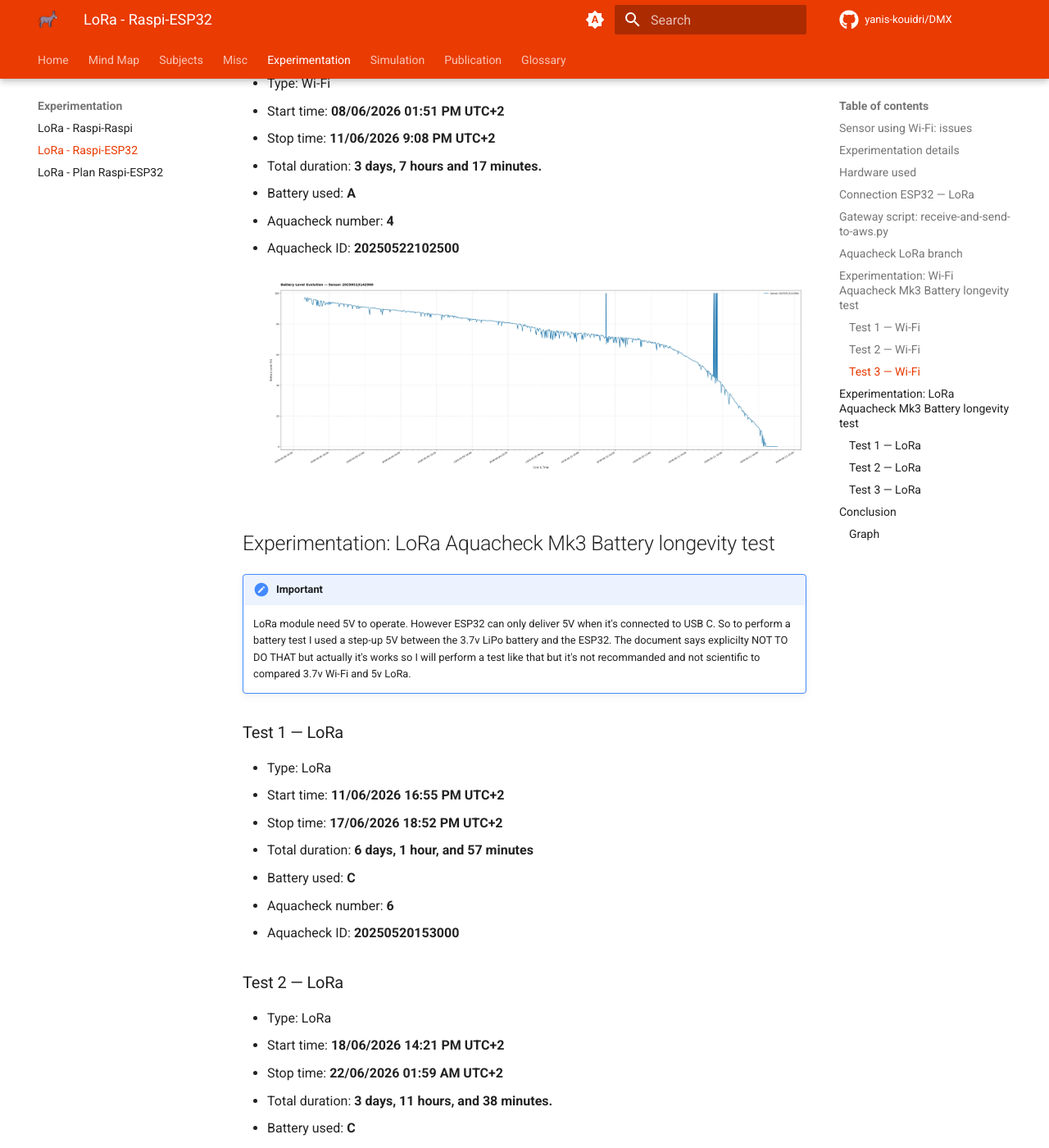
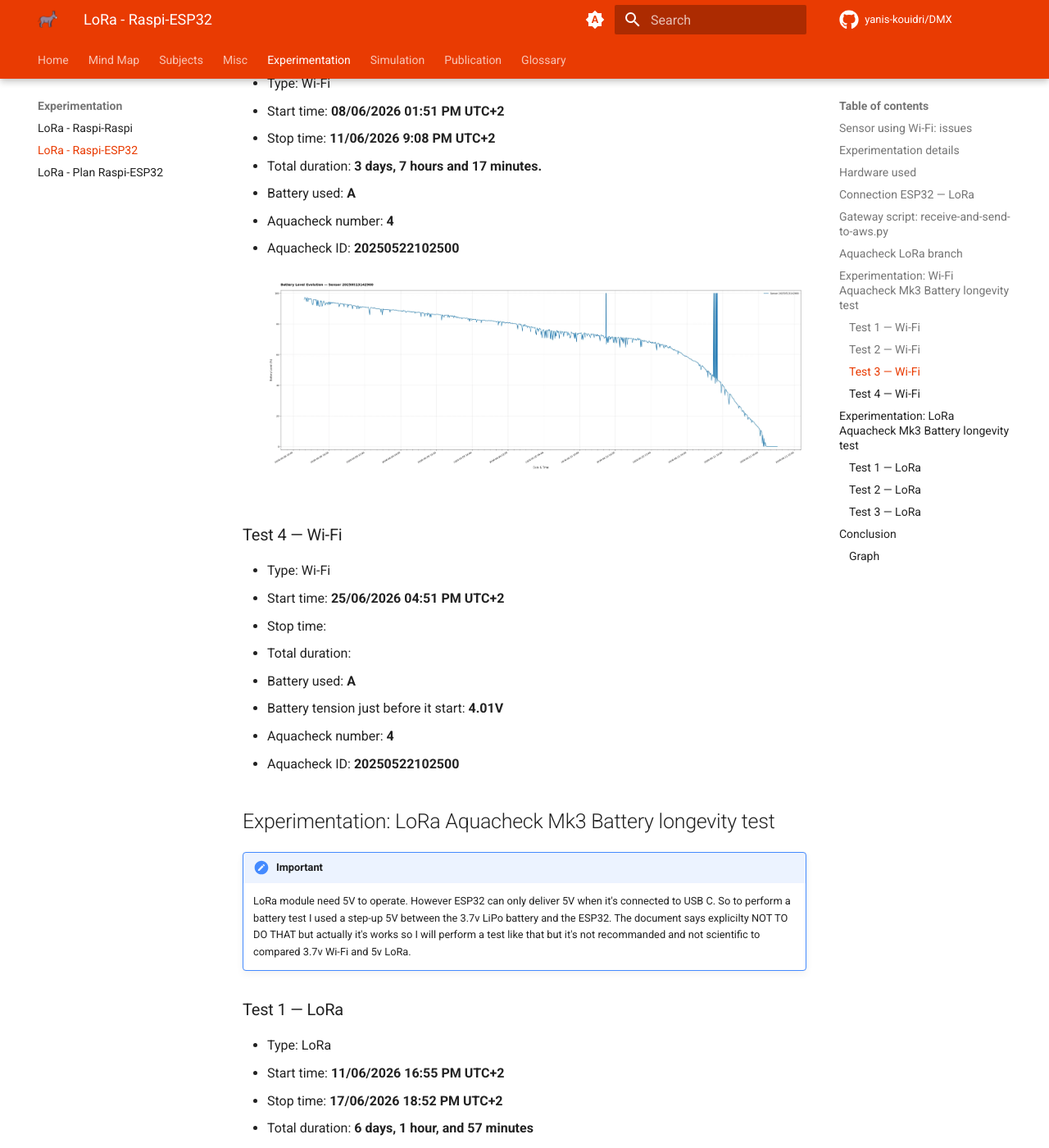
Before and after one commit to Yanis-Kouidri/DMX, an MkDocs documentation site: the page built from docs/experimentation/lora-raspi-esp32/lora-raspi-esp32.md, in a window 1280 px wide and 1400 px high, scrolled down 6654 px. Shown: the whole window at 82% size. Built offline with MkDocs 1.6.1 and Material for MkDocs 9.7.7, drawn with Linux system fonts in a browser that asks for light colours; comment, search, counter and statistics services are not loaded.

Commit message:
feat: add begin of test 4 wifi

```diff
--- a/docs/experimentation/lora-raspi-esp32/lora-raspi-esp32.md
+++ b/docs/experimentation/lora-raspi-esp32/lora-raspi-esp32.md
@@ -118,6 +118,17 @@ In this second test, I use the same battery, the same voltage and the same Aquac
 
 ![Battery-Detail](images/test3-battery-graph.webp)
 
+### Test 4 — Wi-Fi
+
+- Type: Wi-Fi
+- Start time: **25/06/2026 04:51 PM UTC+2**
+- Stop time:
+- Total duration:
+- Battery used: **A**
+- Battery tension just before it start: **4.01V**
+- Aquacheck number: **4**
+- Aquacheck ID: **20250522102500**
+
 ## Experimentation: LoRa Aquacheck Mk3 Battery longevity test
 
 !!! important
```
